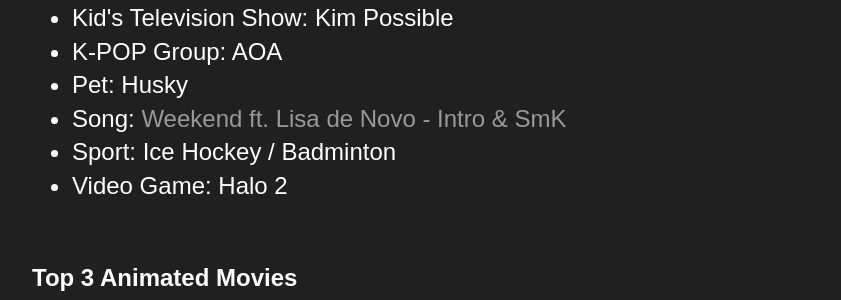
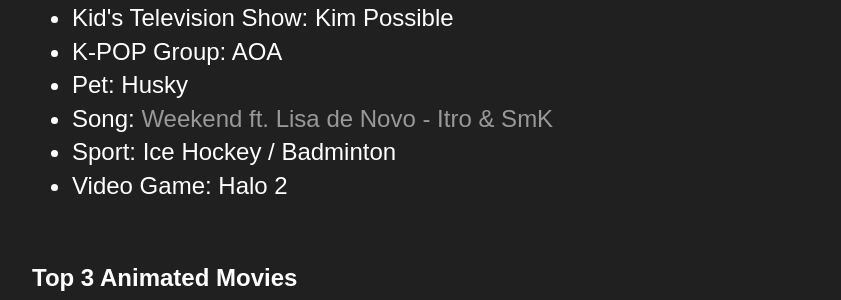
Before and after one commit to jeungkyle/portfolio, a Jekyll site: the page built from favourites/index.html, in a window 1280 px wide. Shown: the part 303-603 px from the top of the page, without its empty margins (160-1001 px from the left). Built offline with Jekyll 4.4.1, drawn with Linux system fonts in a browser that asks for light colours.

Commit message:
Update index.html

```diff
--- a/favourites/index.html
+++ b/favourites/index.html
@@ -13,7 +13,7 @@
 		<li>Kid's Television Show: Kim Possible</li>
 		<li>K-POP Group: AOA</li>
 		<li>Pet: Husky</li>
-		<li>Song: <a href="https://www.youtube.com/watch?v=b2ha7tA7kS4">Weekend ft. Lisa de Novo - Intro & SmK</a></li>
+		<li>Song: <a href="https://www.youtube.com/watch?v=b2ha7tA7kS4">Weekend ft. Lisa de Novo - Itro & SmK</a></li>
 		<li>Sport: Ice Hockey / Badminton</li>
 		<li>Video Game: Halo 2</li>
 
```
